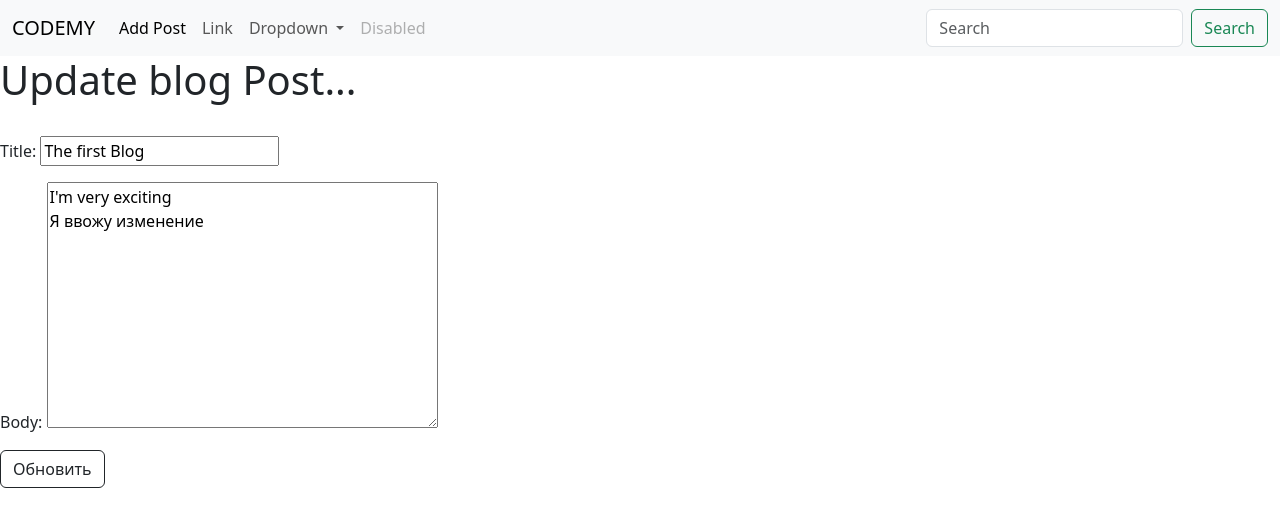
After one commit to adeliia24/codemy, a Django app: page /update_post/1/ in a window 1280 px wide. The commit adds this page. Shown: the top 527 px of the page. Run offline with Django 5.2, Linux system fonts and the light colour scheme; data comes from the database, SQL or seed files in the repository; both versions use the stored data as it was after the commit.

Commit message:
updating

```diff
--- a/ablog/rheblog/templates/article_detail.html
+++ b/ablog/rheblog/templates/article_detail.html
@@ -1,6 +1,8 @@
 {% extends 'base.html' %}
 {% block content %}
 <h1>{{ post.title}}</h1>   By:  <small>{{post.author.first_name}}</small>
+<br>
+<a href="{% url 'update' post.id %}">Edit</a>
 
 
 
--- /dev/null
+++ b/ablog/rheblog/templates/update_post.html
@@ -0,0 +1,13 @@
+{% extends 'base.html' %}
+{% block content %}
+
+<h1>Update blog Post...</h1>
+<br>
+<div class="form-group">
+  <form action="" method="post">
+    {% csrf_token %}
+    {{ form.as_p }}
+    <button type="submit" class="btn btn-outline-dark">Обновить</button>
+  </form>
+</div>
+{% endblock %}
--- a/ablog/rheblog/urls.py
+++ b/ablog/rheblog/urls.py
@@ -1,8 +1,9 @@
 from django.urls import  path
-from .views import HomeView,ArticleDetailView, AddPostView
+from .views import HomeView,ArticleDetailView, AddPostView,UpdatePostView
 
 urlpatterns =[
     path('', HomeView.as_view(), name='home'),
     path('article/<int:pk>/', ArticleDetailView.as_view(),name='detail'),
-    path('addPost/', AddPostView.as_view(), name='add_post')
+    path('addPost/', AddPostView.as_view(), name='add_post'),
+    path('update_post/<int:pk>/', UpdatePostView.as_view(), name='update')
 ]
--- a/ablog/rheblog/views.py
+++ b/ablog/rheblog/views.py
@@ -21,3 +21,9 @@ class AddPostView(generic.CreateView):
     model = Post
     form_class = PostForm
     template_name = 'add_post.html'
+
+
+class UpdatePostView(generic.UpdateView):
+    model = Post
+    template_name = 'update_post.html'
+    fields=('title', 'body')
```
Also changed, not shown: ablog/db.sqlite3.
